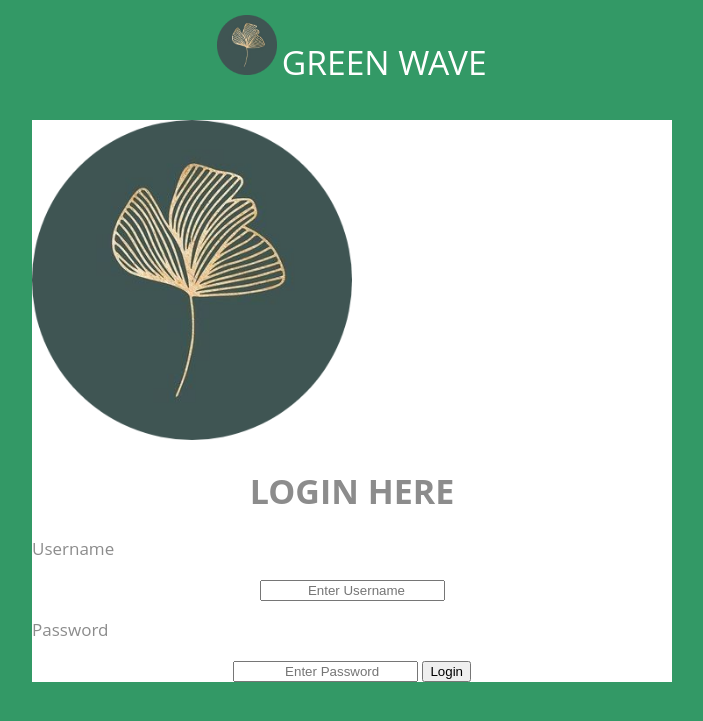
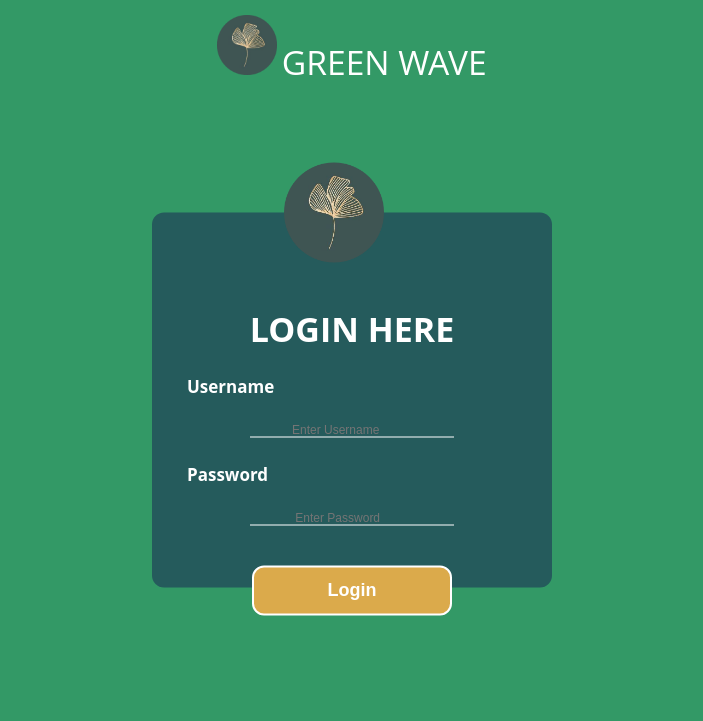
Before and after one commit to rvabeykoon/GreenWave, a PHP site: page /login.html in a window 1280 px wide. Shown: the top 721 px of the page, without its empty margins (288-991 px from the left). Run offline with PHP 8.4, Linux system fonts and the light colour scheme.

Commit message:
Update greenwave.css

```diff
--- a/greenwave.css
+++ b/greenwave.css
@@ -1,4 +1,4 @@
- /*  Background color:       #3a4a58/  #339966
+  /*  Background color:       #3a4a58/  #339966
     Title color:            #996633 / #8c8c8c;
     Text color:             #666666
     Text Dark color:        #333333
@@ -7,28 +7,33 @@
 */
 
 body {
-   background-color: #339966;
-  color: #8c8c8c;
+  background-color: #339966;
+  color: black;
   font-family: "Open Sans", Arial, Helvetica, sans-serif;
   font-size: 17px;
   font-weight: 400;
   padding: 15px;
   margin: 0;
+  /*background-image: url(bg02.jpeg);
+  background-position: center;
+  background-size: cover;
+  background-repeat: no-repeat;*/
 }
 
 .gw-container {
-  max-width: 640px;
+  max-width: 800px;
   margin-left: auto;
   margin-right: auto;
 }
 
-.gw-main-content { background-color: #ffffff; }
+.gw-main-content { background-color: /*#B2B2B2;*/#ffffff; }
 
 #gw-intro-img {
   background-image: url(img01.jpeg);
   background-position: center;
   background-size: cover;
-  min-height: 350px;
+  min-height: 450px;
+  border-image: 1px;
 
 }
 
@@ -58,13 +63,95 @@
   padding: 1px;
 }
 
-.tm-contact-link {
+.gw-contact-link {
   color: #255B5C;
   font-weight: 600;
   text-decoration: none;
 }
 
 a { transition: all 0.3s ease; }
-.tm-contact-link:hover { color: #DBAA4B; }
+.gw-contact-link:hover { color: #DBAA4B; }
 
 }
+/* about prat ...................*/
+.gw-nevi{
+position: fixed;
+}
+
+.gw-section-header {
+  text-align: center;
+  font-weight: 400;
+  font-size: 1.5rem;
+  margin-top: 10px;
+  margin-bottom: 30px;
+}
+
+.gw-section {
+  padding-top: 20px;
+  padding-left: 20px;
+  padding-right: 20px;
+  padding-bottom: 30px;
+}
+
+/*------------------------------------------------------------------------------------------------------------------------------------------------*/
+
+/* log in page ..................*/
+.gw-log{
+
+	width: 400px;
+	height: 375px;
+	background: #255B5C;
+	color: #fff;
+	top: 50%;
+	left: 50%;
+	position: absolute;
+	transform: translate(-50%,-50%);
+	box-sizing: border-box;
+	padding: 70px 30px;
+	border-radius: 12px;
+
+}
+.gw-avatar{
+
+width: 100px;
+height: 100px;
+position: absolute;
+top: -50px;
+left: calc(33%);
+}
+
+
+.gw-log p{
+	margin:5px;
+	padding:0px;
+	font-weight: bold;
+}
+.gw-log input{
+	width: 200px;
+	margin: 20px;
+}
+.gw-log input[type="text"],input[type="password"]{
+	border:none;
+	border-bottom:1px solid #fff;
+	background: transparent;
+	outline: none;
+	height:12px;
+	color: #fff;
+	font-size: 12px;
+}
+.gw-log input[type="submit"]{
+	border: none;
+	outline: none;
+	height: 50px;
+	background: #DBAA4B;
+	color: #fff;
+	font-size: 18px;
+	border-radius:12px;
+	font-weight: bold;
+	border: 2px solid #fff;
+}
+
+.tdetails{
+
+	padding-left: 60px;
+}
```
